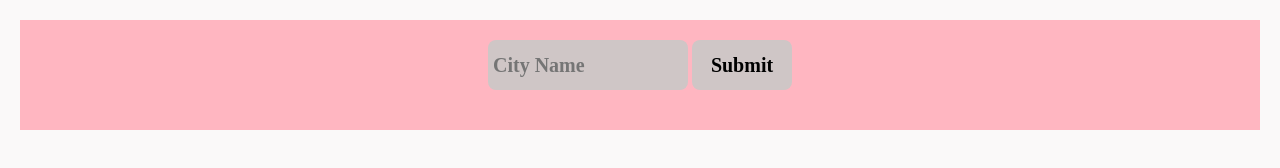
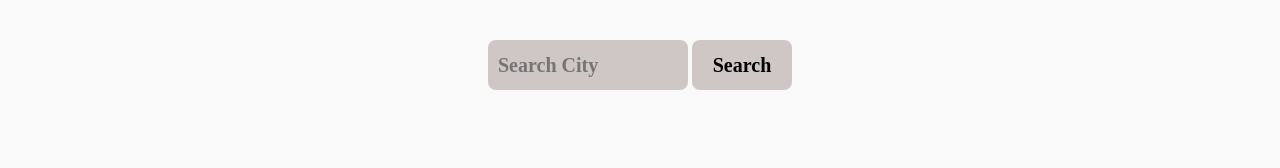
Before and after one commit to dillik539/Weather-App, a plain HTML site: page index.html in a window 1280 px wide. Drawn offline with Linux system fonts and the light colour scheme.

Commit message:
Few modificaions in styling and HTML display.

```diff
--- a/index.html
+++ b/index.html
@@ -8,8 +8,8 @@
     <body>
         <div class="container">
             <div class="input">
-                <input type="text" class="inputValue" placeholder="City Name">
-                <input type="submit" class="submit" value="Submit">
+                <input type="text" class="inputValue" placeholder="Search City">
+                <input type="submit" class="submit" value="Search">
             </div>
             <div class="showWeatherInfo">
 
--- a/style.css
+++ b/style.css
@@ -19,12 +19,10 @@ input[type = "text"]{
     background: rgb(207, 198, 198);
     border: none;
     border-radius: 0.5rem;
-    padding: 5px;
 }
 input[type = "submit"]{
     height: 50px;
     width: 100px;
-    padding: 5px;
     font-family: 'Times New Roman', Times, serif;
     font-weight: bold;
     font-size: 20px;
@@ -39,7 +37,6 @@ input[type = "submit"]{
 .container{
     display: flex;
     flex-direction: column;
-    background-color: lightpink;
     align-items: center;
     justify-content: center;
 }
```
